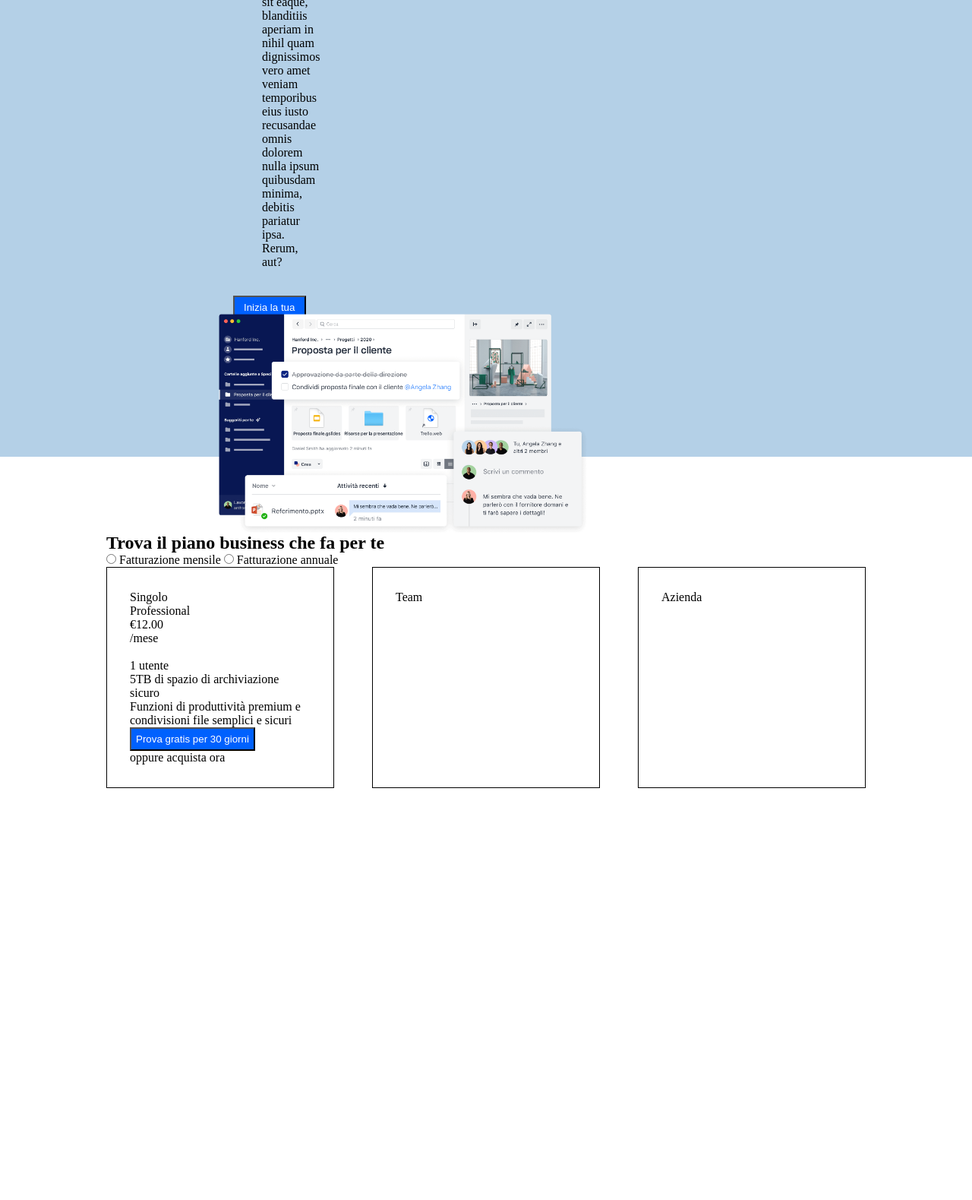
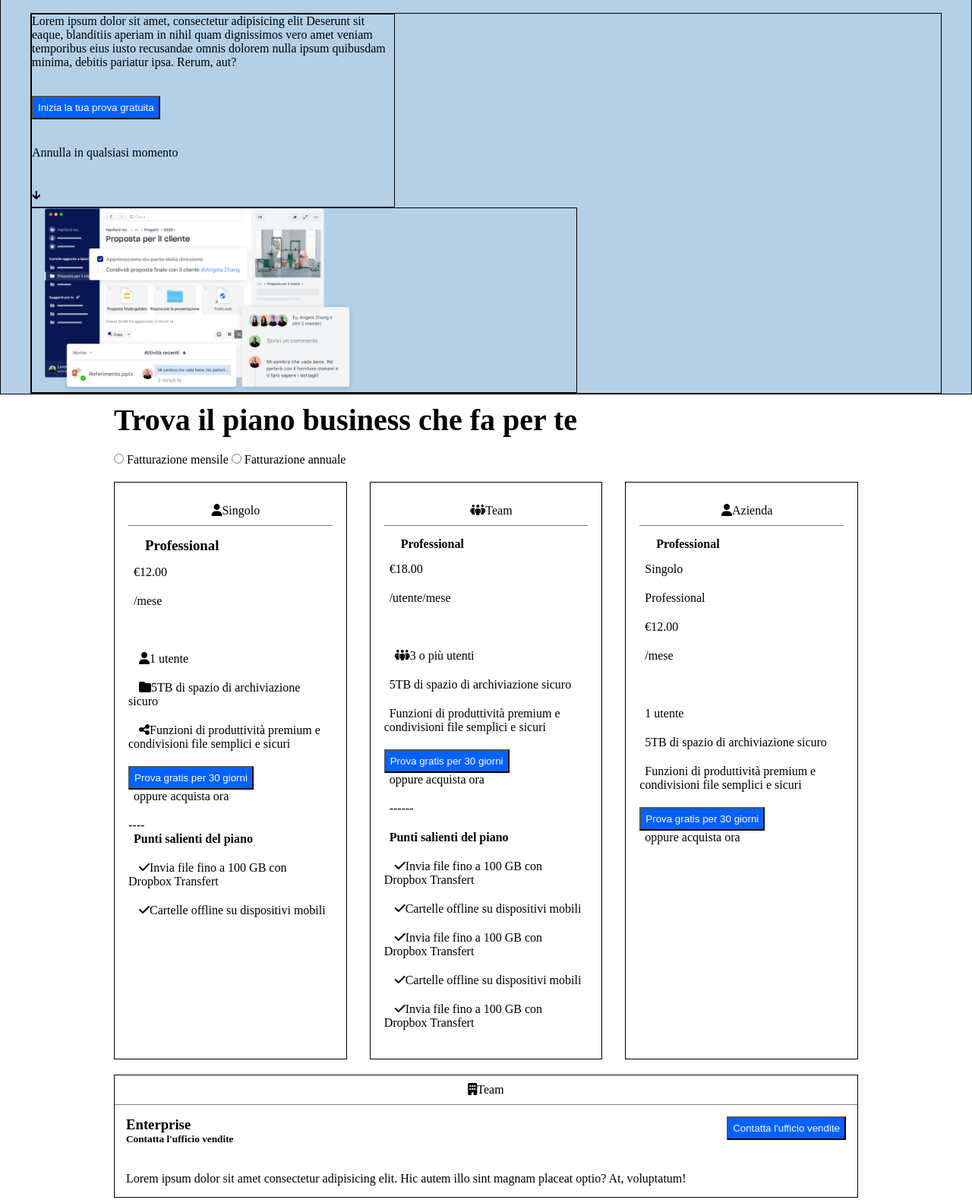
Before and after one commit to luca-masera/htmlcss-dropbox, a plain HTML site: page index.html in a window 1280 px wide. Shown: the part 400-1979 px from the top of the page at 76% size. Before the commit the page ends 1537 px from the top, so only its background shows below. Drawn offline with Linux system fonts and the light colour scheme.

Commit message:
html+css

```diff
--- a/css/index.css
+++ b/css/index.css
@@ -3,88 +3,123 @@
     padding: 0;
     box-sizing: border-box;
 }
+ul{
+    list-style: none;
+}
+
+li{
+    padding-bottom: 20px;
+}
+button{
+    background-color: #0061FE;
+    padding: 6px;
+    color: white;
+}
+h1{
+    font-family: 'Archivo Black', sans-serif;
+    font-size: 4em;
+    padding: 40px 330px 40px 350px;
+}
+
+h2{
+    font-size: 2.5em;
+}
+img{
+    width: 100%;
+    display: block;
+}
 .debug{
     border: 1px solid black;
-    width: 30%;
-    padding: 30px;
+    /*width: 30%;
+    padding: 30px;*/
 }
 .container-navbar-header{
     width: 100vw;
     height: 60px;
 }
 
-.container{
-    max-width: 1200px;
-    /*margin: 0 auto;*/
-    padding-left: 288px;
-    width: 30%;
-}
-ul{
-    list-style: none;
-
-}
 .d-flex{
     display: flex;
     justify-content: space-between;
+}
+.container{
+    max-width: 1200px;
+    margin: 0 auto;
+    width: 100%;
+}
 
+.d-flex-main{
+    display: flex;
+    justify-content: space-between;
 }
-button{
-    background-color: #0061FE;
-    padding: 6px;
-    color: white;
+
+.mb-20{
+    margin-bottom: 20px;
 }
+
 .padding{
-padding: 10px;
+padding: 15px;
 }
 
 .container1{
     width: 100%;
     background-color:#B4D0E7;
 }
+
 .d-flex-p{
     display: flex;
     flex-direction: column;
-    align-items: center;
+    align-items: flex-start;
     flex-wrap: wrap;
 }
 
+.d-flex-img{
+    display: flex;
+    flex-direction: column;
+    align-items: flex-start;
+    flex-wrap: wrap;
+}
 .padding-bottom{
     padding-bottom: 35px;
-    padding-left: 57px;
 }
 
 .padding-top{
     padding-top: 35px;
-    padding-left: 28px;
 }
-h1{
-    font-family: 'Archivo Black', sans-serif;
-    font-size: 50px;
-    padding-left: 280px;
-    padding-top: 40px;
-    padding-bottom: 40px;
+
+
+.colonna{
+    width: calc(100% / 3 - 20px);
+    border: 1px solid black;
+    padding: 18px;
+    text-indent: 7px;
 }
-img{
-    width: 40%;
+
+.colonna-header{
+    text-align: center;
+    border-bottom: 1px solid gray;
+    padding: 10px 0;
 }
 .position-relative{
     position: relative;
+    right: 10px;
+    bottom: 10px;
 }
-.position-absolute{
-    position: absolute;
-    bottom: -100px;
-    right: 500px;
+
+main{
+    max-width: 1000px;
+    margin: 0 auto;
+    padding: 10px;
 }
-main{
-    max-width: 1200px;
-    margin: 0 auto;
-    padding: 100px;
-}
-.display{
-    display: inline-flex;
-}
+
 
 .flex-column{
     display: flex;
     flex-direction: column;
 }
+.small-box{
+    width: 40%;
+}
+.large-box{
+    width: 60%;
+}
--- a/index.html
+++ b/index.html
@@ -4,10 +4,10 @@
 <head>
     <meta charset="UTF-8">
     <meta name="viewport" content="width=device-width, initial-scale=1.0">
-    <link rel="stylesheet" href="css/index.css">
+    <link rel="stylesheet" href="https://cdnjs.cloudflare.com/ajax/libs/font-awesome/6.4.2/css/all.min.css">
     <link href="https://fonts.googleapis.com/css2?family=Archivo+Black&family=Noto+Sans+Mahajani&display=swap"
         rel="stylesheet">
-
+    <link rel="stylesheet" href="css/index.css">
     <title>Dropbox</title>
 </head>
 
@@ -16,7 +16,7 @@
         <div class=" container-navbar-header d-flex">
             <div class="d-flex">
                 <img class="padding" src="img/logo-small.png" alt="logo-small">
-                <ul class="d-flex padding">
+                <ul class="d-flex">
                     <li class="padding"><a href=""></a>Perchè Dropbox</li>
                     <li class="padding"><a href=""></a>Funzioni</li>
                     <li class="padding"><a href=""></a>Piani e Prezzi</li>
@@ -31,37 +31,87 @@
                 <button class="padding">Inizia</button>
             </div>
         </div>
-        <div class="container1">
+        <div class="container1 debug">
             <div>
                 <h1>Tutto ciò che ti serve per il lavoro, in un unico posto</h1>
             </div>
-            <div class="container d-flex-p">
-
-                <p class="padding-bottom">Lorem ipsum dolor sit amet, consectetur adipisicing elit Deserunt sit eaque,
-                    blanditiis aperiam in nihil quam dignissimos vero amet veniam temporibus eius iusto recusandae omnis
-                    dolorem nulla ipsum quibusdam minima, debitis pariatur ipsa. Rerum, aut?
-                </p>
-
-                <button><a href=""></a>Inizia la tua prova gratuita</button>
-
-                <span class="padding-top">Annulla in qualsiasi momento</span>
-
-                <span class="padding-top">&#129139;</span>
-            </div>
-            <div class="position-relative">
-                <img class="position-absolute" src="img/jumbo.png" alt="">
+            <div class="container debug">
+                <div class="debug small-box d-flex-p">
+                    <p class="padding-bottom">Lorem ipsum dolor sit amet, consectetur adipisicing elit Deserunt sit
+                        eaque,
+                        blanditiis aperiam in nihil quam dignissimos vero amet veniam temporibus eius iusto recusandae
+                        omnis
+                        dolorem nulla ipsum quibusdam minima, debitis pariatur ipsa. Rerum, aut?
+                    </p>
+                    <button class="d-flex-p"><a href=""></a>Inizia la tua prova gratuita</button>
+                    <span class="padding-top">Annulla in qualsiasi momento</span>
+                    <span class="padding-top">&#129139;</span>
+                </div>
+                <div class="debug d-flex-img large-box">
+                    <img class="large-box" src="img/jumbo.png" alt="jumbo">
+                </div>
             </div>
         </div>
     </header>
     <main>
         <div>
-            <h2>Trova il piano business che fa per te</h2>
-            <div>
+            <h2 class="mb-20">Trova il piano business che fa per te
+            </h2>
+            <div class="mb-20">
                 <input type="radio" name="elenco" value="Fatturazione mensile" /> Fatturazione mensile
                 <input type="radio" name="elenco" value="Fatturazione annuale" /> Fatturazione annuale
             </div>
-            <div class="d-flex">
-                <div class="flex-column debug">
+            <div class="d-flex-main mb-20">
+                <article class="debug colonna">
+                    <div class="colonna-header"><i class="fa-solid fa-user"></i>Singolo</div>
+                    <div class="padding">
+                        <h3>Professional</h3>
+                    </div>
+                    <ul>
+                        <li>&euro;12.00</li>
+                        <li>/mese</li>
+                        <li>&nbsp</li>
+                        <li><i class="fa-solid fa-user"></i>1 utente</li>
+                        <li><i class="fa-solid fa-folder"></i>5TB di spazio di archiviazione sicuro</li>
+                        <li><i class="fa-solid fa-share-nodes"></i>Funzioni di produttività premium e condivisioni file
+                            semplici e sicuri</li>
+                        <button>Prova gratis per 30 giorni</button>
+                        <li>oppure acquista ora</li>
+                        <li">----</li>
+                            <li> <strong>Punti salienti del piano</strong></li>
+                            <li><i class="fa-solid fa-check"></i>Invia file fino a 100 GB con Dropbox Transfert </li>
+                            <li><i class="fa-solid fa-check"></i>Cartelle offline su dispositivi mobili</li>
+                    </ul>
+                </article>
+                <article class="debug colonna">
+                    <div class="colonna-header"><i class="fa-solid fa-people-group"></i>Team</div>
+                    <div class="padding">
+                        <h4>Professional</h4>
+                    </div>
+                    <ul>
+                        <li>&euro;18.00</li>
+                        <li>/utente/mese</li>
+                        <li>&nbsp</li>
+                        <li><i class="fa-solid fa-people-group"></i>3 o più utenti</li>
+                        <li>5TB di spazio di archiviazione sicuro</li>
+                        <li>Funzioni di produttività premium e condivisioni file semplici e sicuri</li>
+                        <button>Prova gratis per 30 giorni</button>
+                        <li>oppure acquista ora</li>
+                        <li>------</li>
+                        <li> <strong>Punti salienti del piano</strong></li>
+                        <li><i class="fa-solid fa-check"></i>Invia file fino a 100 GB con Dropbox Transfert </li>
+                        <li><i class="fa-solid fa-check"></i>Cartelle offline su dispositivi mobili</li>
+                        <li><i class="fa-solid fa-check"></i>Invia file fino a 100 GB con Dropbox Transfert </li>
+                        <li><i class="fa-solid fa-check"></i>Cartelle offline su dispositivi mobili</li>
+                        <li><i class="fa-solid fa-check"></i>Invia file fino a 100 GB con Dropbox Transfert </li>
+
+                    </ul>
+                </article>
+                <article class="debug colonna">
+                    <div class="colonna-header"><i class="fa-solid fa-user"></i>Azienda</div>
+                    <div class="padding">
+                        <h4>Professional</h4>
+                    </div>
                     <ul>
                         <li>Singolo</li>
                         <li>Professional</li>
@@ -75,19 +125,25 @@
                         <li>oppure acquista ora</li>
                         <li></li>
                     </ul>
-                    <!--<span>Singolo</span>
-                    <span><strong>Professional</strong></span>
-                    <span><strong>&euro;12.00</strong></span>
-                    <span>/mese</span>-->
+                </article>
+
+            </div>
+        </div>
+        <article class="debug">
+            <div class="colonna-header"><i class="fa-solid fa-building"></i>Team</div>
+            <div class="d-flex-main padding">
+                <div>
+                    <h3><strong>Enterprise</strong></h3>
+                    <h5>Contatta l'ufficio vendite</h5>
+
+                    <p class="padding-top">Lorem ipsum dolor sit amet consectetur adipisicing elit. Hic autem illo sint magnam placeat optio? At, voluptatum!</p>
                 </div>
-                <div class="debug">
-                    Team
-                </div>
-                <div class="debug">
-                    Azienda
+                <div>
+                    <button>Contatta l'ufficio vendite</button>
                 </div>
             </div>
-        </div>
+
+        </article>
     </main>
 
 </body>
```
